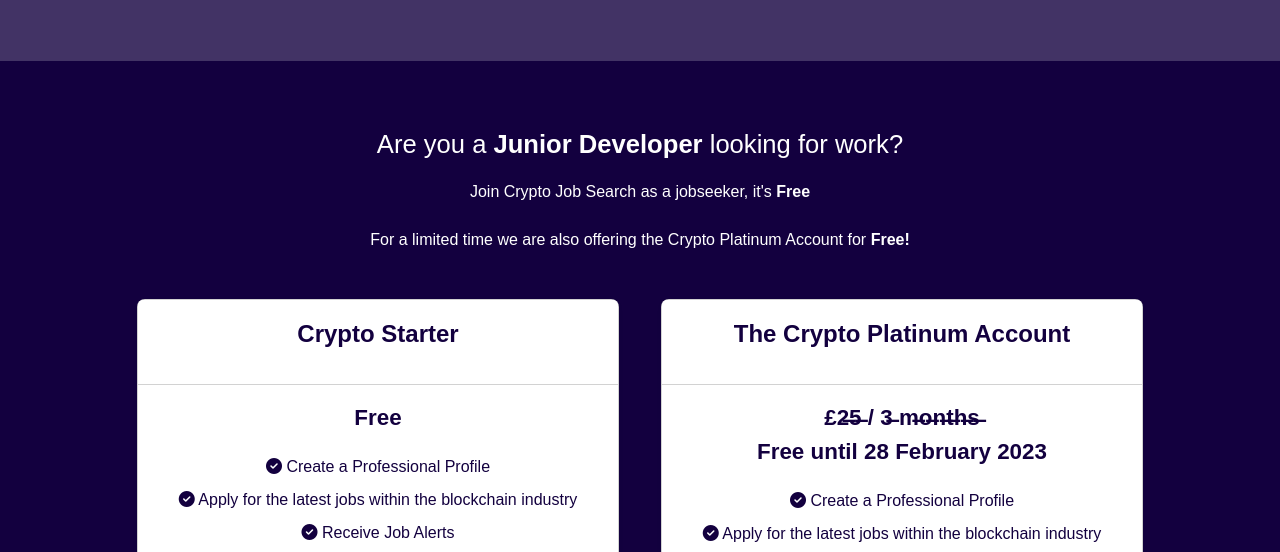
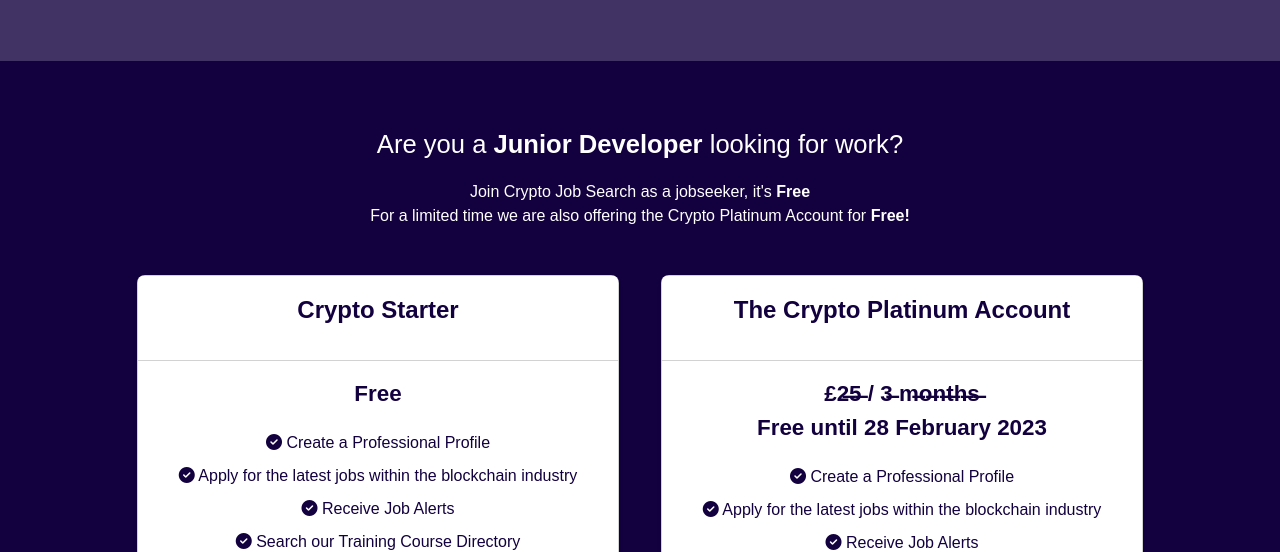
Before and after one commit to aide001/devpage2, a plain HTML site: page index.html in a window 1280 px wide. Shown: the part 2248-2800 px from the top of the page. Drawn offline with nearby package versions, Linux system fonts and the light colour scheme.

Commit message:
Update index.html

```diff
--- a/index.html
+++ b/index.html
@@ -224,7 +224,7 @@
   <section id="pricing">
 
     <p class="pricingheader">Are you a <b>Junior Developer</b> looking for work?</p>
-    <p class="pricingsecond">Join Crypto Job Search as a jobseeker, it's <b>Free</b><br><br> For a limited time we are also offering the Crypto Platinum Account for <b>Free!</b></p>
+    <p class="pricingsecond">Join Crypto Job Search as a jobseeker, it's <b>Free</b><br>For a limited time we are also offering the Crypto Platinum Account for <b>Free!</b></p>
 
 
 
```
